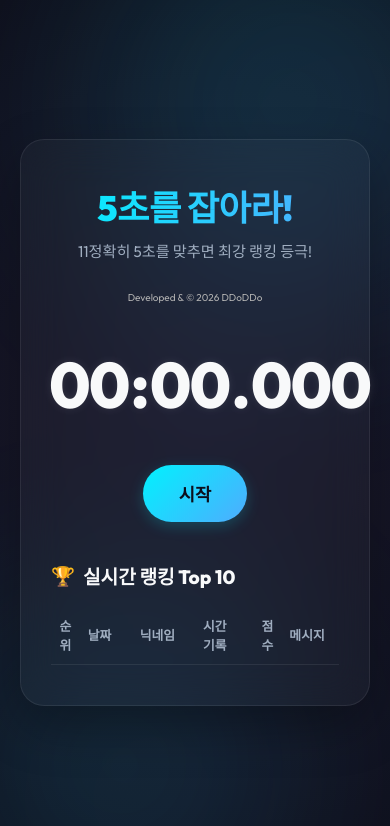
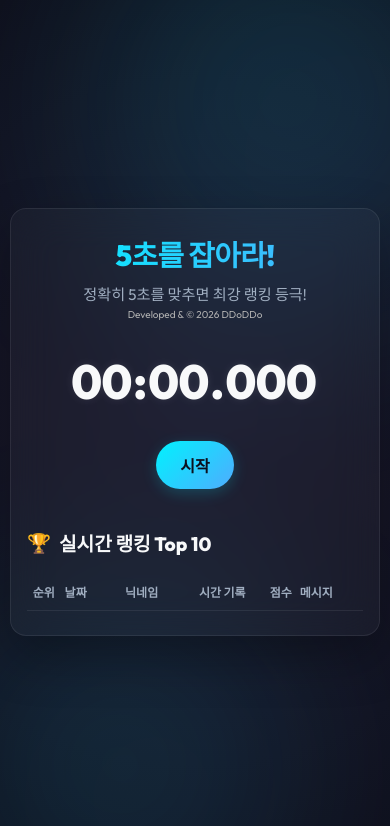
Before and after one commit to uuzazuk/uuzazuk.github.io, a website with bundled scripts: page index.html in a window 390 px wide. Built offline with nearby package versions, Linux system fonts and the light colour scheme; no server answers.

Commit message:
반응형 ui

```diff
--- a/index.html
+++ b/index.html
@@ -433,6 +433,40 @@
         opacity: 0;
       }
     }
+
+    /* 반응형 스타일링 (모바일 지원) */
+    @media (max-width: 600px) {
+      body {
+        padding: 10px;
+      }
+      .container {
+        padding: 24px 16px;
+        border-radius: 16px;
+      }
+      h1 {
+        font-size: 1.8rem;
+      }
+      .stopwatch-display {
+        font-size: 3rem;
+        margin: 30px 0;
+      }
+      .btn {
+        padding: 12px 24px;
+        font-size: 1rem;
+      }
+      .leaderboard-table th,
+      .leaderboard-table td {
+        font-size: 0.75rem;
+        padding: 10px 4px;
+      }
+      /* 모바일 가독성을 위해 메시지 생략/스크롤 또는 비율 재조정 */
+      .col-message {
+        max-width: 70px;
+        overflow: hidden;
+        text-overflow: ellipsis;
+        white-space: nowrap;
+      }
+    }
   </style>
 </head>
 
@@ -447,8 +481,8 @@
     <div class="gold-shower" id="goldShower"></div>
 
     <h1>5초를 잡아라!</h1>
-    <p class="subtitle">11정확히 5초를 맞추면 최강 랭킹 등극!</p>
-    <p class="subtitle" style="font-size: 10px; color: rgb(176, 176, 176);">Developed & © 2026 DDoDDo</p>
+    <p class="subtitle" style="margin-bottom: 4px;">정확히 5초를 맞추면 최강 랭킹 등극!</p>
+    <p class="subtitle" style="font-size: 10px; color: rgb(176, 176, 176); margin-bottom: 30px;">Developed & © 2026 DDoDDo</p>
 
     <!-- Stopwatch display -->
     <div class="stopwatch-display" id="display">00:00.000</div>
```
Also changed, not shown: ANTIGRAVITY.md (+3 -1 lines).
